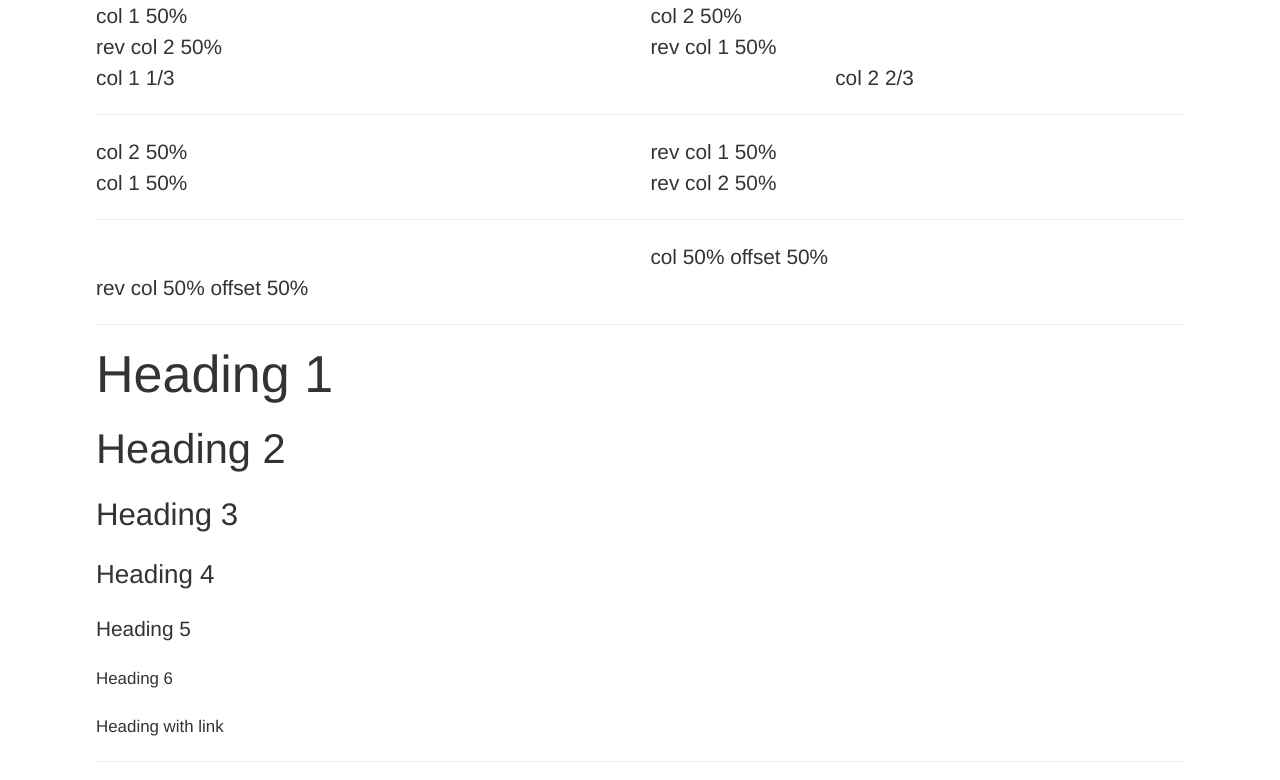
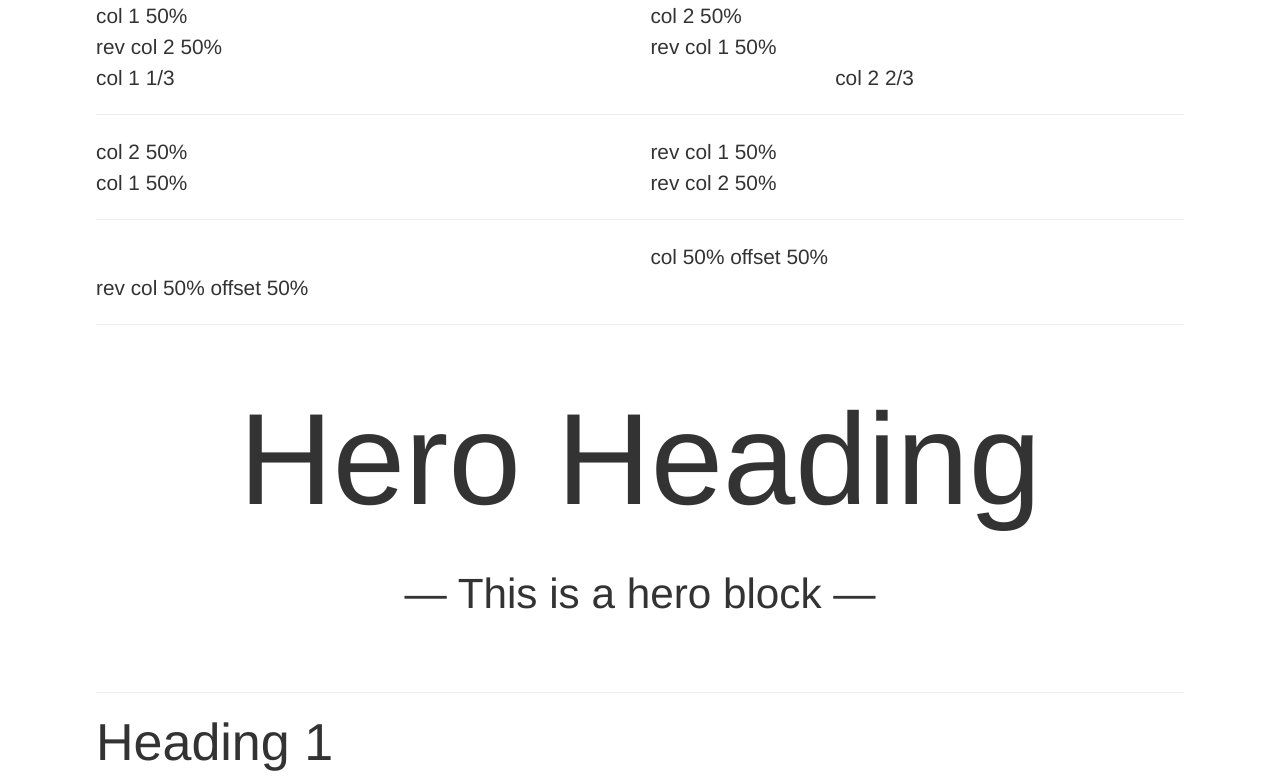
Before and after one commit to stewartknapman/inside, a plain HTML site: page index.html in a window 1280 px wide. Shown: the top 780 px of the page. Drawn offline with Linux system fonts and the light colour scheme.

Commit message:
hero block

```diff
--- a/dist/demo.css
+++ b/dist/demo.css
@@ -1260,8 +1260,20 @@ dl.list-inline dt {
   float: left;
   margin-right: 0.5em; }
 
-/*
-  .hero {
-    font-size: $font_size_lg
-  }
-*/
+.hero-block {
+  padding-top: 2rem;
+  padding-bottom: 1rem;
+  font-size: 1.25em; }
+  .hero-block:after {
+    content: "";
+    display: table;
+    clear: both; }
+  @media (min-width: 37.5em) {
+    .hero-block {
+      font-size: 1.5em; } }
+  @media (min-width: 60em) {
+    .hero-block {
+      font-size: 2em; } }
+  @media (min-width: 75em) {
+    .hero-block {
+      font-size: 2.5em; } }
--- a/index.html
+++ b/index.html
@@ -76,6 +76,13 @@
   </div>
 
   <div class="container">
+    <div class="hero-block text-align-center-xs">
+      <h1>Hero Heading</h1>
+      <p><small>&mdash; This is a hero block &mdash;</small></p>
+    </div>
+
+    <hr>
+
     <h1>Heading 1</h1>
     <h2>Heading 2</h2>
     <h3>Heading 3</h3>
@@ -88,6 +95,8 @@
 
     <p>Paragraph</p>
     <p>Lorem Ipsum is simply dummy text of the <a href="#">printing and typesetting industry</a>. Lorem Ipsum has been the industry's standard dummy text ever since the 1500s, when an unknown printer took a galley of type and scrambled it to make a type specimen book. It has survived not only five centuries, but also the leap into electronic typesetting, remaining essentially unchanged. It was popularised in the 1960s with the release of Letraset sheets containing Lorem Ipsum passages, and more recently with desktop publishing software like Aldus PageMaker including versions of Lorem Ipsum.</p>
+
+    <p class="text-align-left-xs text-align-center-sm text-align-right-md">Alignment</p>
 
     <hr>
 
@@ -166,7 +175,8 @@
     <input type="text"></input>
     <button>Button</button>
 
-    <p class="text-align-left-xs text-align-center-sm text-align-right-md">Alignment</p>
+    <hr>
+
   </div>
 
 <!--
```
